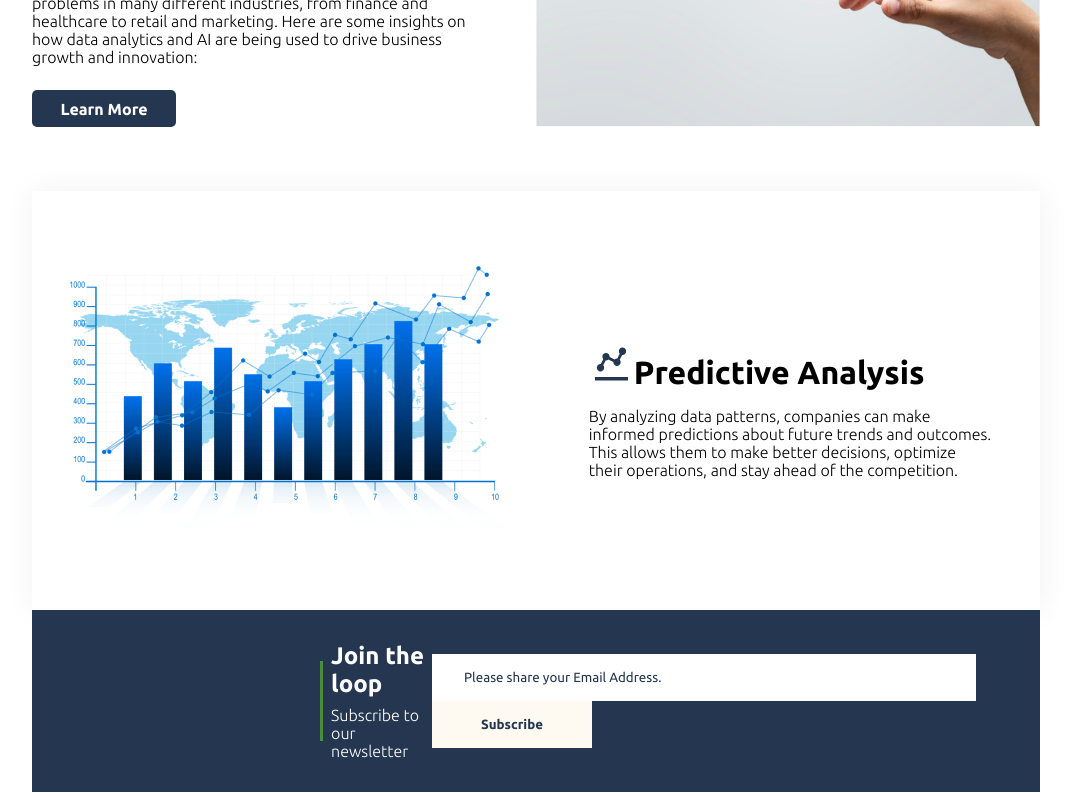
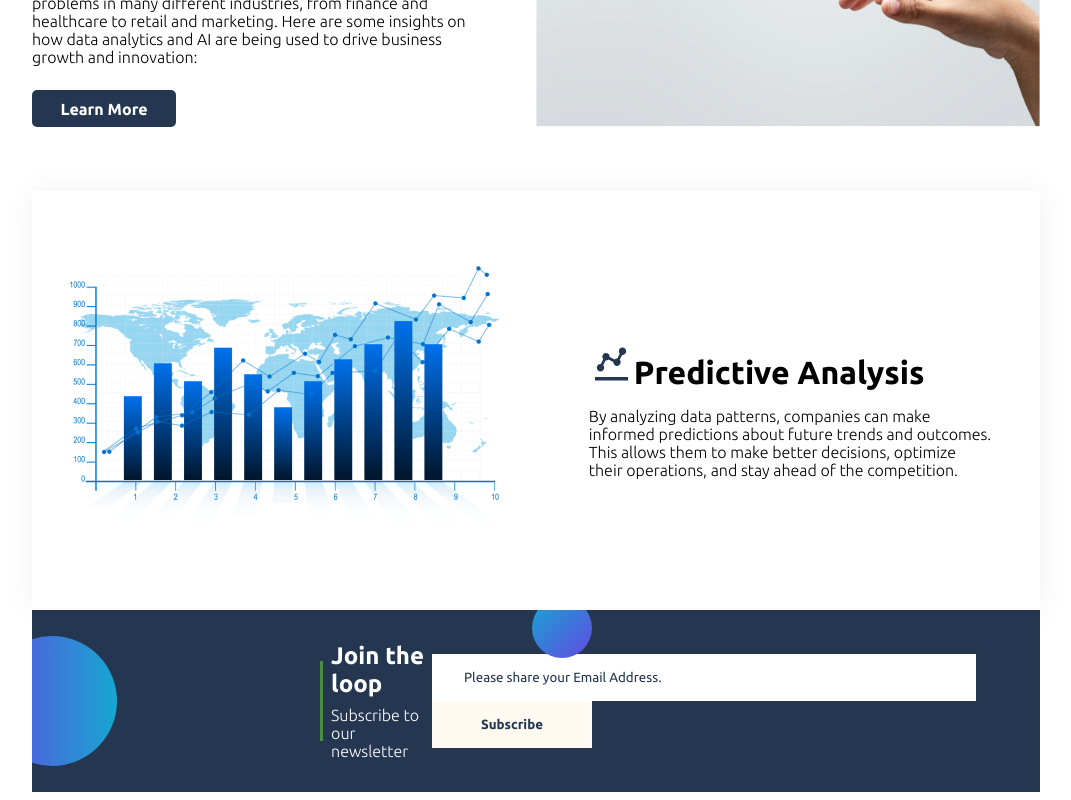
Before and after one commit to Ken-mbira/sturdy-disco, an Angular app: page / in a window 1280 px wide. Shown: the part 1128-1928 px from the top of the page, without its empty margins (104-1175 px from the left). Built offline with nearby package versions, Linux system fonts and the light colour scheme.

Commit message:
modify newsletter box

```diff
--- a/src/app/footer/footer.component.css
+++ b/src/app/footer/footer.component.css
@@ -5,6 +5,29 @@
     background: rgba(37, 55, 80, 1);
     padding: 2rem 4rem 2rem 18rem;
     align-items: center;
+    position:relative;
+    overflow: hidden;
+}
+
+.floating-circle{
+    position: absolute;
+}
+
+.circle-1{
+    height: 130px;
+    width: 130px;
+    border-radius: 100px;
+    background-image: linear-gradient(to right, #6249E2, #16A7D1);
+    left: -45px;
+}
+
+.circle-2{
+    height: 60px;
+    width: 60px;
+    border-radius: 100px;
+    background-image: linear-gradient(to top left, #6249E2, #16A7D1);
+    top: -12px;
+    left: 500px;
 }
 
 .subscribe-background{
--- a/src/app/footer/footer.component.html
+++ b/src/app/footer/footer.component.html
@@ -1,5 +1,7 @@
 <footer>
 <div class="join-loop">
+    <div class="floating-circle circle-1"></div>
+    <div class="floating-circle circle-2"></div>
     <div class="join-loop-1">
         <div class="vertical-line"></div>
         <div>
```
